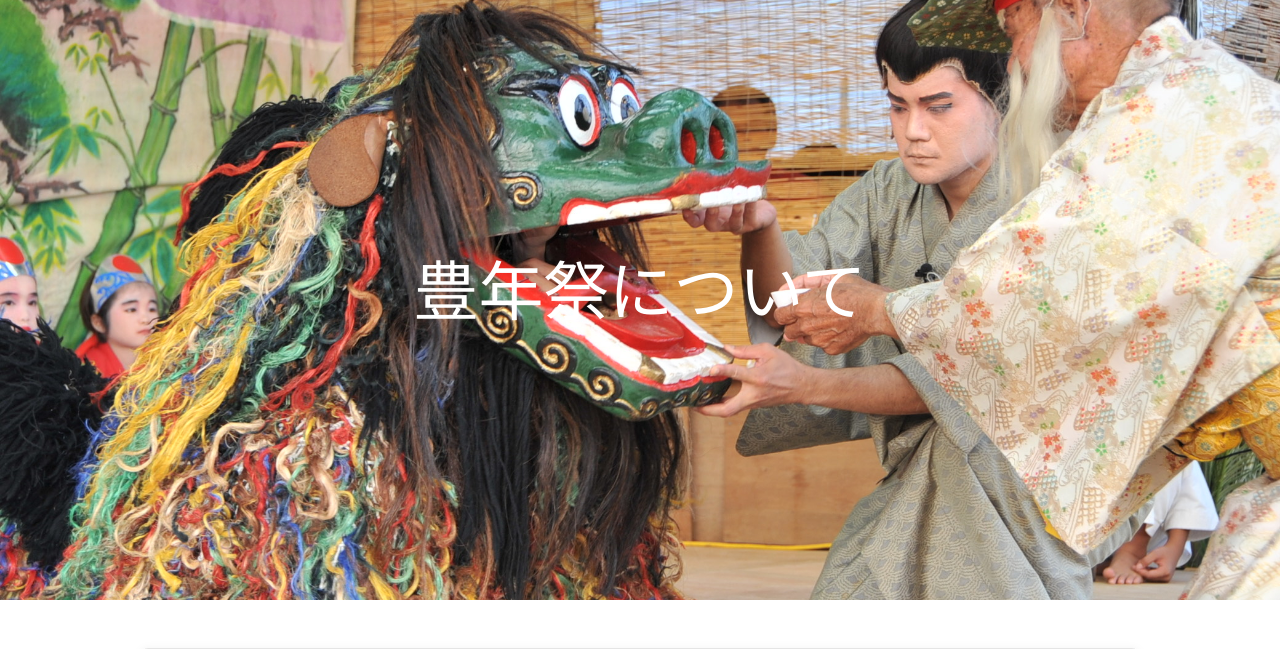
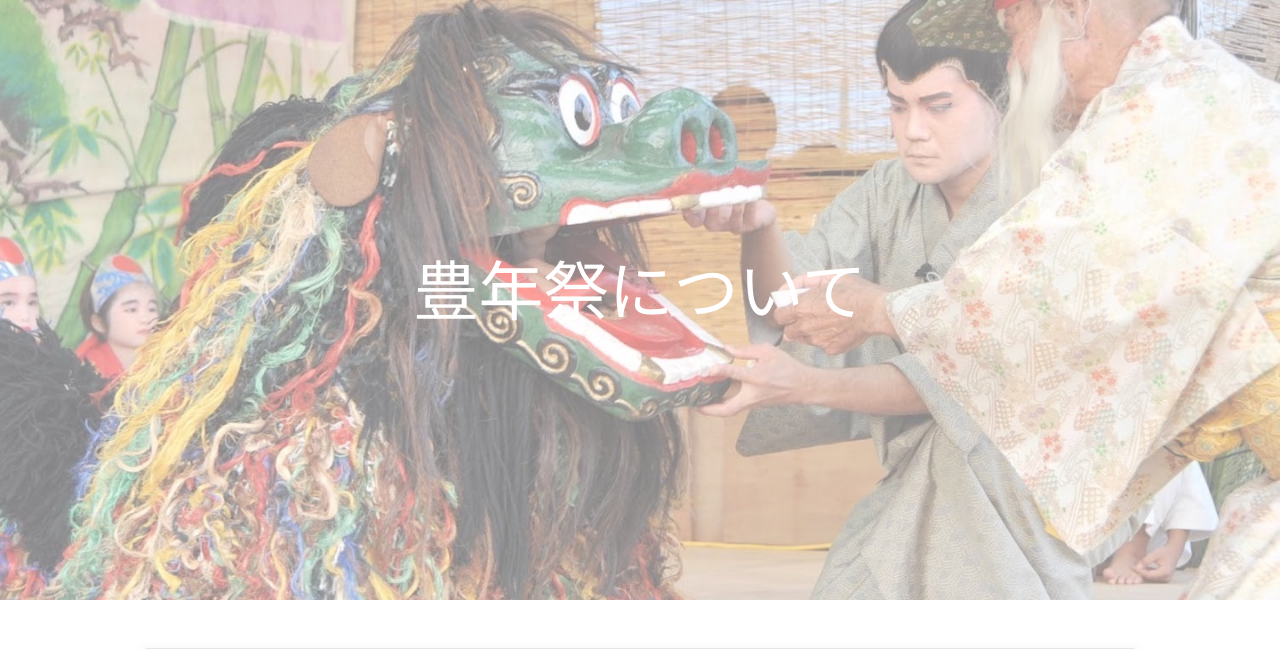
Before and after one commit to Davidlee1122/Springboot-Blog-Shitahaku-Hounensai, a Java web app: page /auth/aboutForm in a window 1280 px wide. Shown: the part 56-705 px from the top of the page. Run offline with Spring Boot 4, a stand-in JSP engine, Linux system fonts and the light colour scheme; data that the repository does not hold is empty; some of the project's set-up classes (security, data sources, template engines, error pages and the like) are left out, and stand-ins take their place; some libraries are stand-ins or nearby versions.

Commit message:
Update aboutForm.jsp

```diff
--- a/src/main/webapp/WEB-INF/views/auth/aboutForm.jsp
+++ b/src/main/webapp/WEB-INF/views/auth/aboutForm.jsp
@@ -2,7 +2,7 @@
 <%@ include file="../layout/header.jsp"%>
 <style>
 header.masthead {
-	background-image: url('${pageContext.request.contextPath}/images/4.jpg');
+	background-image: url('${pageContext.request.contextPath}/images/10.jpg');
 	background-repeat: no-repeat;
 	background-size: cover; /* 전체 배경을 채우도록 설정 */
 	background-position: center; /* 배경을 중앙에 위치 */
```
